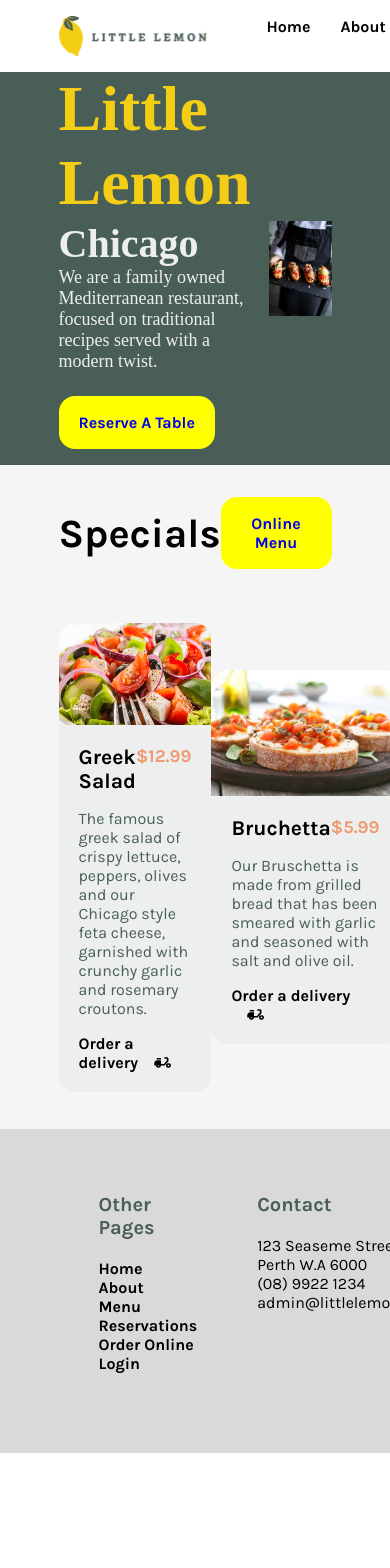
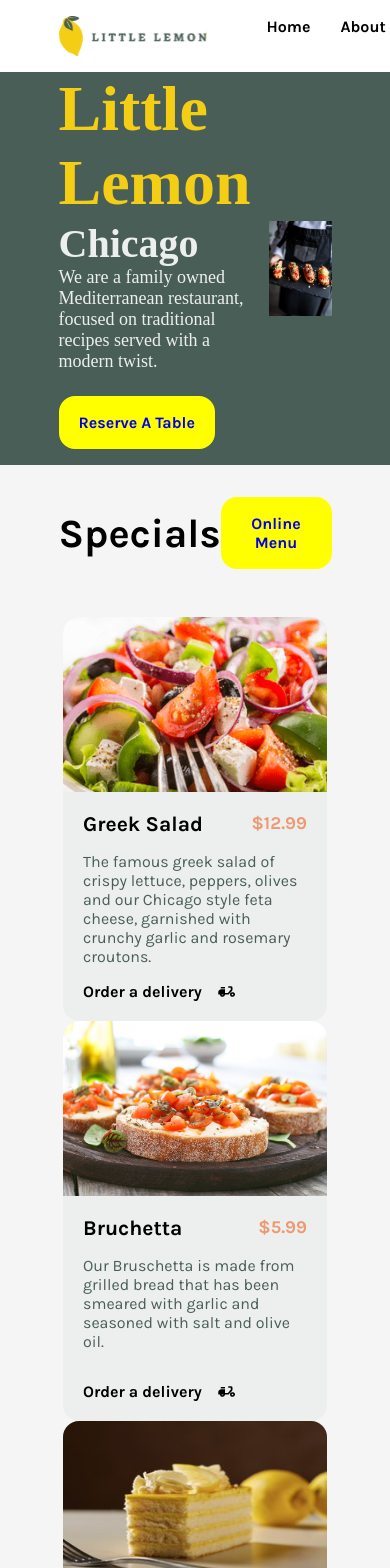
Before and after one commit to jacksen30/little-lemon-restaurant, a React (Create React App) app: page / in a window 390 px wide. Shown: the top 1568 px of the page. Before the commit the page ends 1453 px from the top, so only its background shows below. Built offline with nearby package versions, Linux system fonts and the light colour scheme; a web font is replaced by a local one.

Commit message:
update flex-direction for specials section & footer mobile devices

```diff
--- a/src/App.css
+++ b/src/App.css
@@ -301,7 +301,6 @@ body {
   max-height: 180px;
 }
 
-
 /* Reservation / Booking Related CSS */
 
 .reservation{
@@ -376,3 +375,21 @@ body {
 font-family: 'Karla', sans-serif;
 font-family: 'Markazi Text', serif;
 */
+
+@media screen and (max-width: 500px) {
+
+  .specials__3-card-wrapper {
+    flex-direction: column;
+  }
+  .footer .container {
+    flex-direction: column;
+  }
+
+  .footer__logo {
+    display: none;
+  }
+
+  /* Nav {
+    display: none;
+  } */
+}
```
